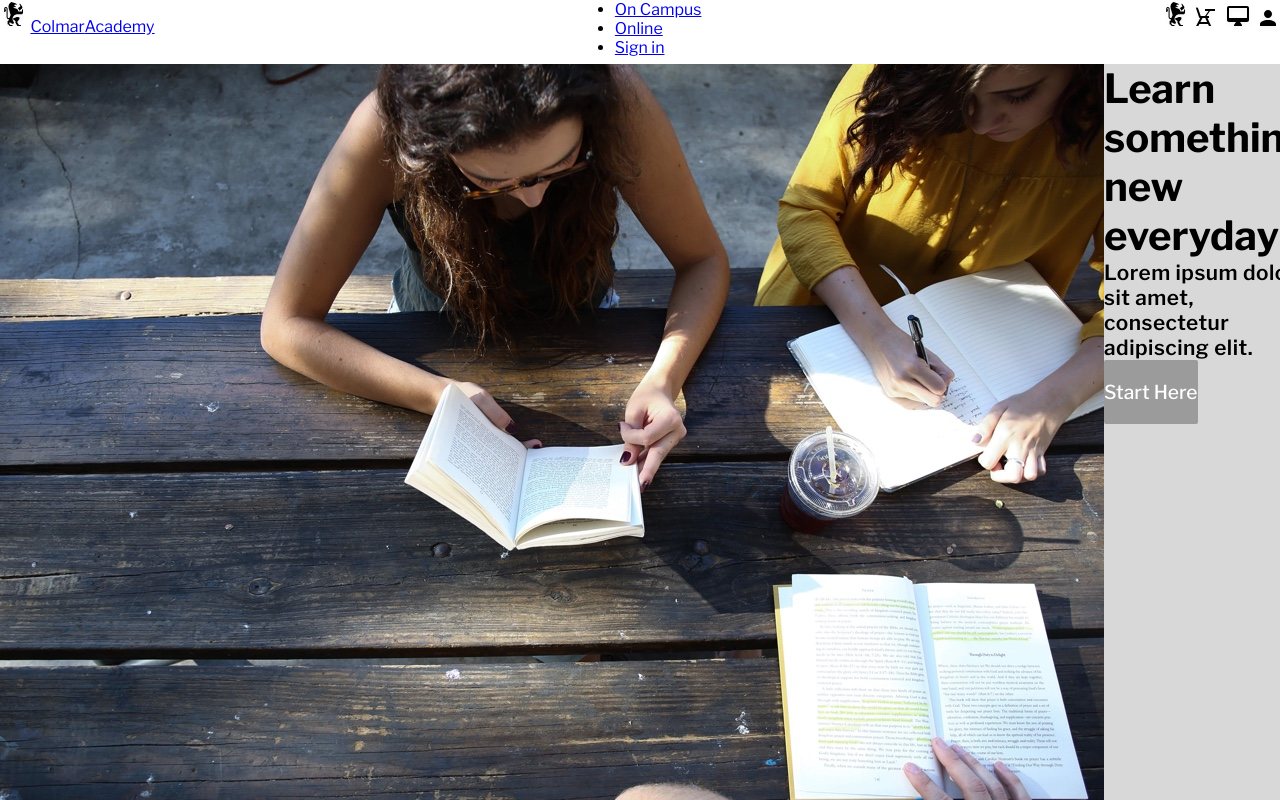
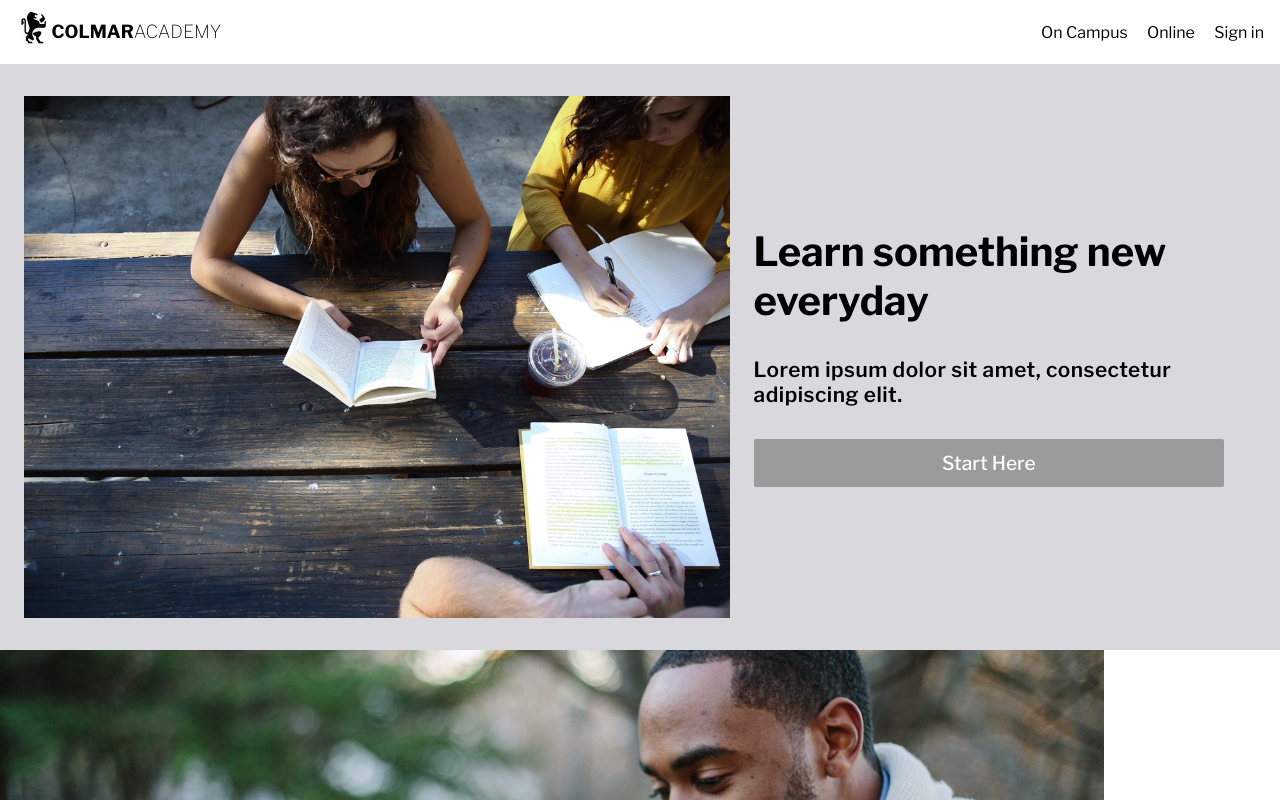
Before and after one commit to bpa34/Colmar-Academy, a plain HTML site: page index.html in a window 1280 px wide. Shown: the top 800 px of the page. Drawn offline with nearby package versions, Linux system fonts and the light colour scheme.

Commit message:
desktop banner1 done

```diff
--- a/css/style.css
+++ b/css/style.css
@@ -5,18 +5,19 @@
     font-size: 16px;
 }
 
+
+
 main {
-    padding-top: 4rem;
+    top: 4rem;
     position: relative;
+    width: 100%;
+    max-width: 1550px;
+    margin: auto;
 }
 
 header {
     height: 4rem;
-    width: 100%;
     position: fixed;
-    display: flex;
-    flex-direction: row;
-    justify-content: space-between;
     background-color: white;
     z-index: 1000;
 }
@@ -27,22 +28,6 @@ header {
     display: flex;
 }
 
-button {
-    color: white;
-    background-color: #9B9B9B;
-    border: none;
-    height: 4rem;
-    font-size: 1.2rem;
-    font-weight: 500;
-    flex-shrink: 1;
-    border-radius: 2px;
-
-}
-
-button:hover
-{
-    background-color: grey;
-}
 
 h1 {
     font-size: 2.5rem;
@@ -58,11 +43,134 @@ p {
     letter-spacing: .5px;
 }
 
-@media only screen and (max-width: 631px) {
-    .moble {
+@media only screen and (min-width: 631px) {
+    .mobile {
         display: none;
     }
+
+    /* header */
+
+    header {
+        display: flex;
+        align-items: center;
+        height: 4rem;
+        width: 100%;
+        justify-content: space-between;
+
     }
+
+    #logo {
+        display: flex;
+        align-items: center;
+        line-height: 1.125rem;
+        text-transform: uppercase;
+        padding-left: 1rem;
+    }
+
+    #logo img {
+        height: 2.625rem;
+    }
+
+    .bold {
+        font-size: 18px;
+        font-weight: bold;
+    }
+
+    .light {
+        font-size: 18px;
+        font-weight: 100;
+    }
+
+    #logo a {
+        text-decoration: none;
+        color: black;
+    }
+
+
+    nav {
+        padding-right: 1rem;
+    }
+
+    nav li {
+        display: inline-block;
+        padding-left: 1rem;
+    }
+
+    nav a {
+        text-decoration: none;
+        color: black;
+    }
+
+    /* Banner */
+
+    .banner {
+        background-color: #d8d8dd;
+        width: 100%;
+        padding: 2rem 1.5rem;
+    }
+
+    .left_pic {
+        width: 60%;
+        padding-right: 1.5rem;
+        display: flex;
+
+
+    }
+
+    .left_pic img {
+        width: 100%;
+        display: block;
+        min-height: 336px;
+        min-width: 441px;
+
+    }
+
+    .right_description {
+        display: flex;
+        flex-direction: column;
+        justify-content: center;
+        width: 40%;
+        text-align: left;
+        padding-right: 5rem;
+        min-height: 336px;
+        min-width: 364px;
+
+    }
+
+    .right_description h1 {
+        padding-bottom: 2rem;
+    }
+
+    .right_description h2 {
+        padding-bottom: 2rem;
+    }
+
+    button {
+            color: white;
+            background-color: #9B9B9B;
+            border: none;
+            height: 3rem;
+            font-size: 1.2rem;
+            font-weight: 500;
+            flex-shrink: 1;
+            border-radius: 2px;
+            width: 100%;
+
+    }
+
+    button:hover{
+    background-color: grey;
+    }
+
+
+
+
+}
+
+
+
+
+
 
 
 
@@ -141,10 +249,6 @@ p {
        padding-top: 1rem;
        padding-bottom: 2rem;
        border-bottom: solid 1px #E8E9E8;
-   }
-
-   #right-container {
-
    }
 
    .container{
@@ -253,4 +357,18 @@ footer h6 {
         font-weight: 100;
         padding-left: 1rem;
     }
+
+    button {
+        color: white;
+        background-color: #9B9B9B;
+        border: none;
+        height: 4rem;
+        font-size: 1.2rem;
+        font-weight: 500;
+        flex-shrink: 1;
+        border-radius: 2px;
+
+
+
+
 }
```
Lines whose indentation alone changed are shown as unchanged.
